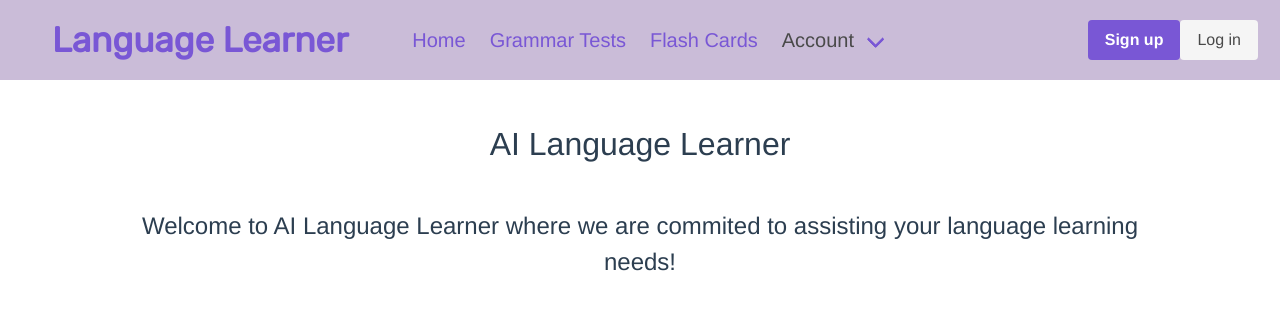
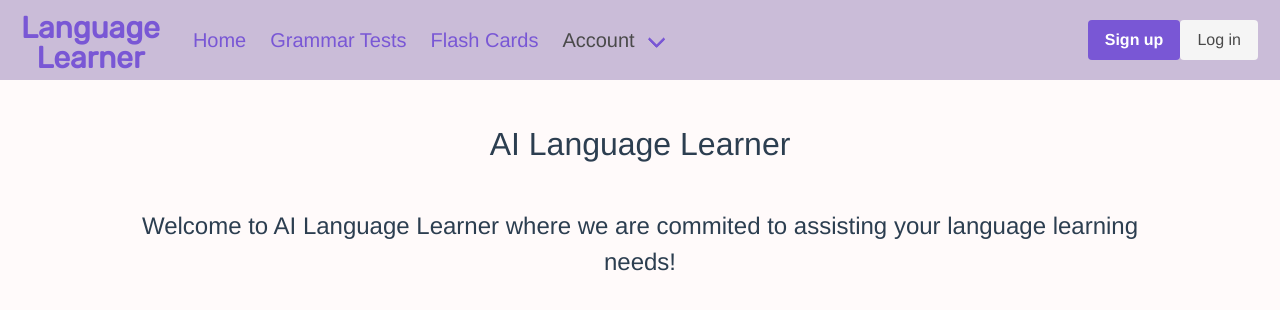
Before and after one commit to nancylee713/AILanguageTutor_FE, a Vue app: page / in a window 1280 px wide. Shown: the top 310 px of the page. Built offline with nearby package versions, Linux system fonts and the light colour scheme.

Commit message:
Make audio source dynamic

```diff
--- a/src/App.vue
+++ b/src/App.vue
@@ -17,8 +17,12 @@ export default {
 </script>
 
 <style lang="scss">
+* {
+  outline: none;
+}
 html {
   height: 100vh;
+  background: rgb(255, 250, 250);
 }
 
 #app {
--- a/src/components/Grammar.vue
+++ b/src/components/Grammar.vue
@@ -1,7 +1,6 @@
 <template>
   <section class='grammar-component'>
     <div class='previous'>
-      <p>Previous Question</p>
       <button v-on:click='previousQuestion'>Back button</button>
     </div>
     <div class='content'>
@@ -19,7 +18,6 @@
       </div>
     </div>
     <div class='next'>
-      <p>Next Question</p>
       <button v-on:click='nextQuestion'>Next Button</button>
     </div>
   </section>
@@ -153,8 +151,9 @@ export default {
     color: white;
     font-size: .9em;
     height: 40px;
-    margin: 10px;
+    margin: auto;
     width: 150px;
+
   }
 
   button:hover {
--- a/src/components/NavBar.vue
+++ b/src/components/NavBar.vue
@@ -2,7 +2,10 @@
   <b-navbar class='navbar'>
         <template slot="brand">
             <b-navbar-item tag="router-link" :to="{ path: '/' }">
-                <h1>Language Learner</h1>
+                <div class='logo'>
+                    <h1>Language</h1>
+                    <h1>Learner</h1>
+                </div>
             </b-navbar-item>
         </template>
         <template slot="start">
@@ -64,10 +67,14 @@ export default {
     height: 10vh;
     background: rgb(202, 188, 216);
     font-weight: 500;
-    h1 {
-        font-size: 35px;
-        font-weight: 600;
-        font-family: 'Rubik', sans-serif;
+    .logo {
+        margin: .4em 1.5em 0 1.5em;
+        h1 {
+            font-size: 30px;
+            font-weight: 600;
+            font-family: 'Rubik', sans-serif;
+            margin: -15px;
+        }
     }
     .items {
         font-size: 20px;
--- a/src/views/FlashCards.vue
+++ b/src/views/FlashCards.vue
@@ -9,7 +9,7 @@
         <p class='card-def'>Definition: {{flashcards[cardIndex].entries[0].lexemes[0].senses[0].definition}}</p>
         <p class='card-pos'>Part of Speech: {{flashcards[cardIndex].entries[0].interpretations[0].partOfSpeech}}</p>
         <audio controls>
-        <source v-bind:src='audioSource'>
+        <source v-bind:src='this.audioSource = this.flashcards[this.cardIndex].entries[0].pronunciations[0].audio.url'>
         </audio>
       </div>
     </div>
```
